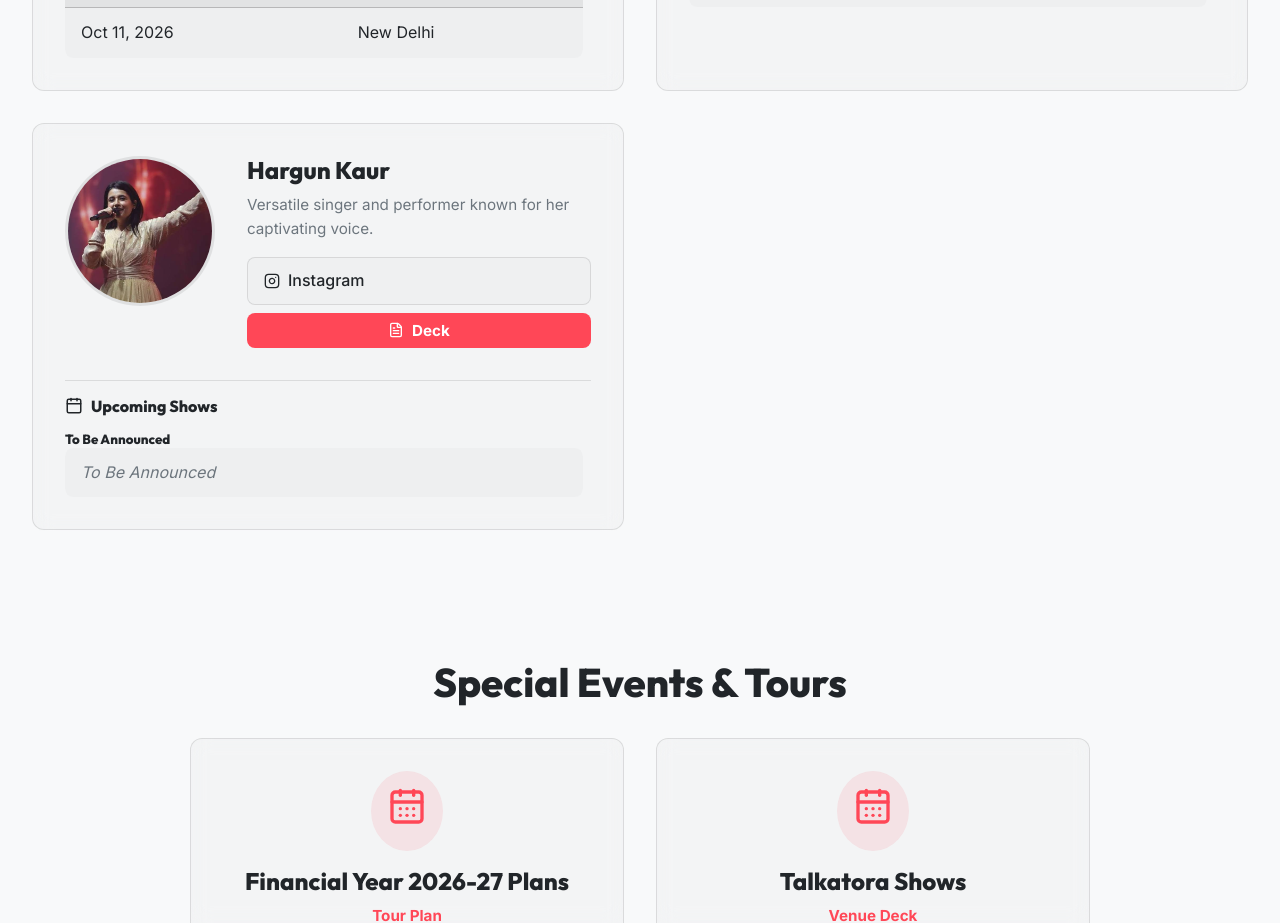
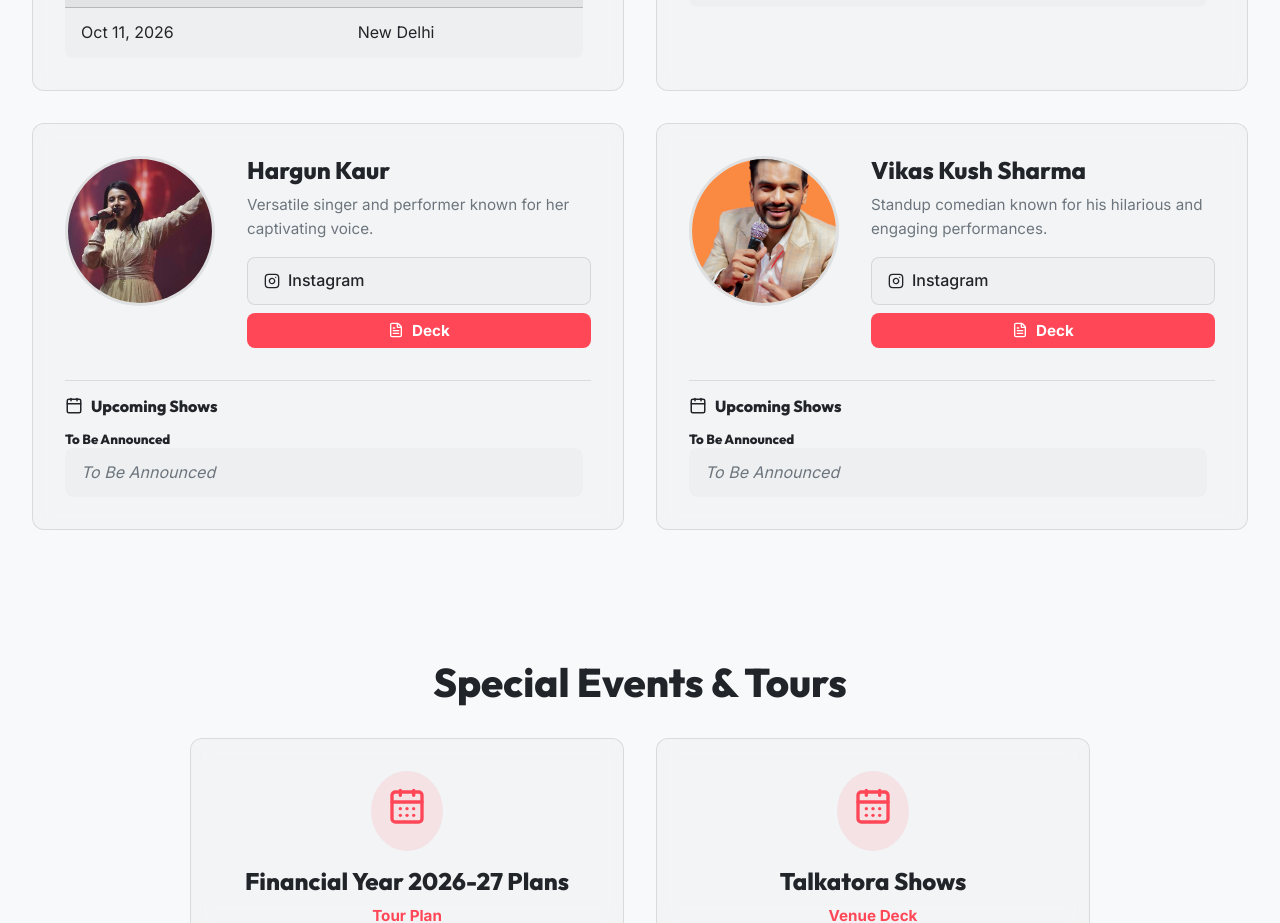
Before and after one commit to radheyyyyy/Oriole-Entertainment, a React (Vite) app: page / in a window 1280 px wide. Shown: the part 6020-6943 px from the top of the page. Built offline with nearby package versions, Linux system fonts and the light colour scheme.

Commit message:
feat: add ArtistList component and Vikas Kush Sharma media assets

```diff
--- a/src/components/ArtistList.jsx
+++ b/src/components/ArtistList.jsx
@@ -462,6 +462,14 @@ const ArtistList = () => {
         description: "Versatile singer and performer known for her captivating voice.",
         shows: ["To Be Announced"],
         instagram: "https://www.instagram.com/iamhargunkaur/?hl=en"
+      },
+      {
+        id: "Vikas Kush Sharma _compressed.pdf",
+        name: "Vikas Kush Sharma",
+        image: "vikas-kush-sharma.png",
+        description: "Standup comedian known for his hilarious and engaging performances.",
+        shows: ["To Be Announced"],
+        instagram: "https://www.instagram.com/vikaskushsharma/?hl=en"
       }
     ];
 
```
Also changed, not shown: public/images/vikas-kush-sharma.png (added), 1 other file (tests, documents, lock files or other folders).
